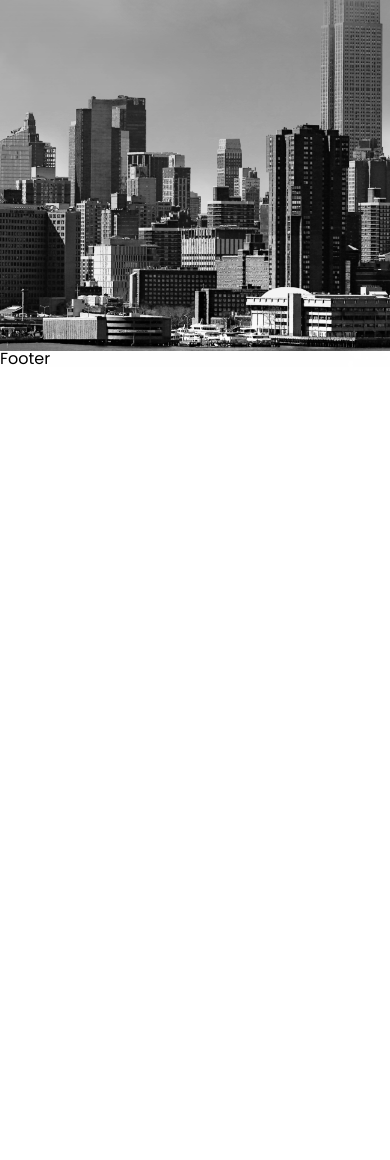
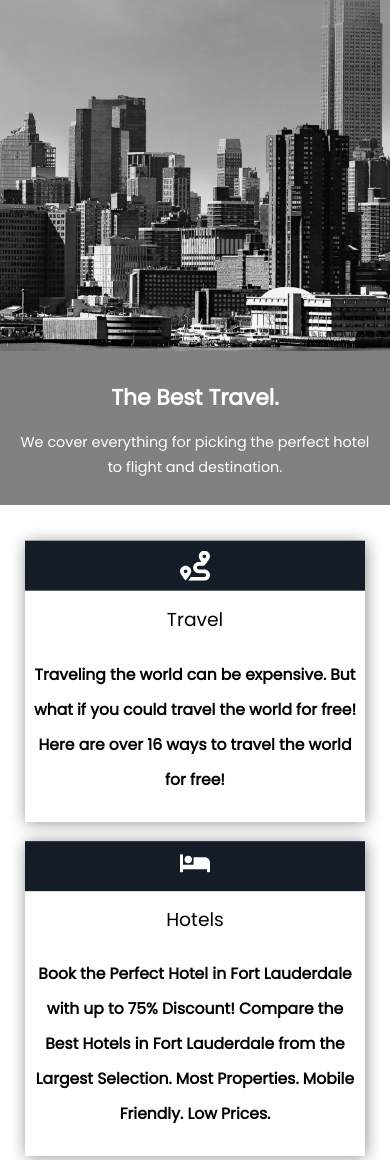
Before and after one commit to HennadiiZ/BackpackersTravelWeb, a plain HTML site: page index.html in a window 390 px wide. Shown: the part 1051-2211 px from the top of the page. Before the commit the page ends 1418 px from the top, so only its background shows below. Drawn offline with Linux system fonts and the light colour scheme.

Commit message:
cards section

```diff
--- a/css/style.css
+++ b/css/style.css
@@ -264,10 +264,104 @@ nav a{
     }
 }
 
-/* City */
+/* benefits */
+
+.benefits{
+
+}
+.benefits__header-wrapper{
+    background: rgb(129, 129, 129);
+}
+.benefits__header{
+    text-align: center;
+    padding: 25px 0 35px 0;
+    color: white;
+}
+.benefits__header h2{
+    padding: 3rem 0;
+    font-weight: bold;
+}
+
+.benefits__header h3{
+    line-height: 35px;
+}
+
+/* benefits__items */
+
+.benefits__items{
+   display: flex;
+   margin: 30px 0;
+   /* justify-content: space-between; */
+}
+.benefits__item{
+    /* margin: 40px auto; */
+    margin: 10px auto;
+    max-width: 300px;
+    display: flex;
+    flex-direction: column;
+    min-height: 50px;
+    box-shadow: 1px 1px 15px  rgb(141, 141, 141);
+    animation: benefitsItemAnimation 3s infinite alternate ease-in-out;
+}
+.item-block-icon{
+    min-height: 50px;
+    background: #131c27;
+    text-align: center;
+}
+.item-block-icon img{
+    max-width: 50px;
+    padding: 10px;
+}
+.benefits__item .item-block-body{
+    flex: 1 1 auto;
+}
+.item-block-header{
+    text-align: center;
+    padding: 20px 0;
+}
+.item-block-body{
+    line-height: 35px;
+    padding: 7px 7px  25px 7px ;
+    text-align: center;
+}
+
+
+@keyframes benefitsItemAnimation{
+    0%{
+        transform: translate(0%, -2%);
+    }
+    100%{
+        transform: translate(0%, 0%);
+    }
+}
+
 
 
 /* media queries */
+@media (max-width: 999px) {
+    .benefits__header{
+        padding: 20px 0 25px 0;
+    }
+    .benefits__header h2{
+        padding: 1rem 0;
+    }
+
+    .benefits__header h3{
+        line-height: 30px;
+    }
+
+    .benefits__items{
+       flex-wrap: wrap;
+    }
+    .item-block_1, .item-block_2{
+        max-width: 45%;
+        margin-bottom: 25px;
+    }
+    .item-block_3{
+        max-width: 100%;
+        margin: 0 15px 0 15px;
+    }
+}
 
 @media (max-width: 900px){
     .nav-link a{
@@ -297,21 +391,18 @@ nav a{
     .locations{
         min-height: 100vh;
     }
-}
-@media (max-width: 510px){
-    .hero h3{
-        font-size: 90%;
+
+    .benefits__header{
+        padding: 15px 0 25px 0;
+    }
+    .benefits__header h2{
+        padding: 2rem 0;
     }
 
-    .locations__header h3{
-        font-size: 90%;
-    }
-
-    .locations{
-        min-height: 80vh;
+    .benefits__header h3{
+        line-height: 25px;
     }
 }
-
    @media (max-width: 767px){
 
        html{
@@ -405,3 +496,34 @@ nav a{
            padding: 5rem 0px 0px 0px;
        }
    }
+
+   @media (max-width: 660px){
+
+    /*  */
+
+    .item-block_1, .item-block_2, .item-block_3{
+        max-width: 100%;
+        margin: 10px 15px;
+    }
+    .item-block_3{
+
+    }
+   }
+
+   @media (max-width: 510px){
+    .hero h3{
+        font-size: 90%;
+    }
+
+    .locations__header h3{
+        font-size: 90%;
+    }
+
+    .locations{
+        min-height: 80vh;
+    }
+
+    .benefits__header h3{
+        font-size: 90%;
+    }
+}
--- a/index.html
+++ b/index.html
@@ -36,10 +36,10 @@
                                 <a href="#locations" class="_locations">Locations</a>
                             </li>
                             <li class="nav-link">
-                                <a href="#benefits">Benefits</a>
+                                <a href="#benefits" class="_benefits">Benefits</a>
                             </li>
                             <li class="nav-link">
-                                <a href="#contact">Contact</a>
+                                <a href="#contact" class="_contact">Contact</a>
                             </li>
                         </ul>
                     </div>
@@ -77,7 +77,60 @@
                     <img src="img/cloud.png" class="moving-cloud-2 cloud" alt="cloud">
                 </div>
             </section>
-            <!-- City -->
+            <!-- benefits -->
+            <section class="benefits" id="benefits">
+                <div class="benefits__header-wrapper">
+                    <div class="container">
+                        <div class="benefits__header">
+                            <h2>The Best Travel.</h2>
+                            <h3>
+                                We cover everything for picking the perfect hotel <br>
+                                to flight and destination.
+                            </h3>
+                        </div>
+                    </div>
+                </div>
+                <div class="container">
+                    <div class="benefits__items">
+                        <div class="benefits__item item-block item-block_1">
+                            <div class="item-block-icon">
+                                <img src="./img/icons/route-solid.svg" alt="route">
+                            </div>
+                            <h3 class="item-block-header">
+                                Travel
+                            </h3>
+                            <h4 class="item-block-body">
+                                Traveling the world can be expensive. But what if you could travel the world for free! Here are over 16 ways to travel the world for free!
+                            </h4>
+                        </div>
+
+                        <div class="benefits__item item-block item-block_2">
+                            <div class="item-block-icon">
+                                <img src="./img/icons/bed-solid.svg" alt="sleep">
+                            </div>
+                            <h3 class="item-block-header">
+                                Hotels
+                            </h3>
+                            <h4 class="item-block-body">
+                                Book the Perfect Hotel in Fort Lauderdale with up to 75% Discount! Compare the Best Hotels in Fort Lauderdale from the Largest Selection. Most Properties. Mobile Friendly. Low Prices.
+                            </h4>
+                        </div>
+
+                        <div class="benefits__item item-block item-block_3">
+                            <div class="item-block-icon">
+                                <img src="./img/icons/plane-departure-solid.svg" alt="plane">
+                            </div>
+                            <h3 class="item-block-header">
+                                Fly
+                            </h3>
+                            <h4 class="item-block-body">
+                                Compare & Find Cheap, Last Minute Flight Tickets with 520+ Airlines. Lowest Fare Guarantee. Worldwide Internal & International Flights .
+                            </h4>
+                        </div>
+                    </div>
+                </div>
+                </div>
+            </section>
        </main>
 
 
@@ -92,6 +145,8 @@
         const header__menu = document.querySelector('.header__menu');
 
         const header__menu_locations = document.querySelector('._locations');
+        const header__menu_benefits = document.querySelector('._benefits');
+        const header__menu_contact = document.querySelector('._contact');
 
         header__burger.addEventListener('click', function(event){
             header__burger.classList.toggle('active');
@@ -106,6 +161,16 @@
             header__menu.classList.toggle('active');
             document.body.classList.toggle('lock');
         })
+        header__menu_benefits.addEventListener('click', function(event){
+            header__burger.classList.toggle('active');
+            header__menu.classList.toggle('active');
+            document.body.classList.toggle('lock');
+        })
+        header__menu_contact.addEventListener('click', function(event){
+            header__burger.classList.toggle('active');
+            header__menu.classList.toggle('active');
+            document.body.classList.toggle('lock');
+        })
    </script>
 </body>
 </html>
```
